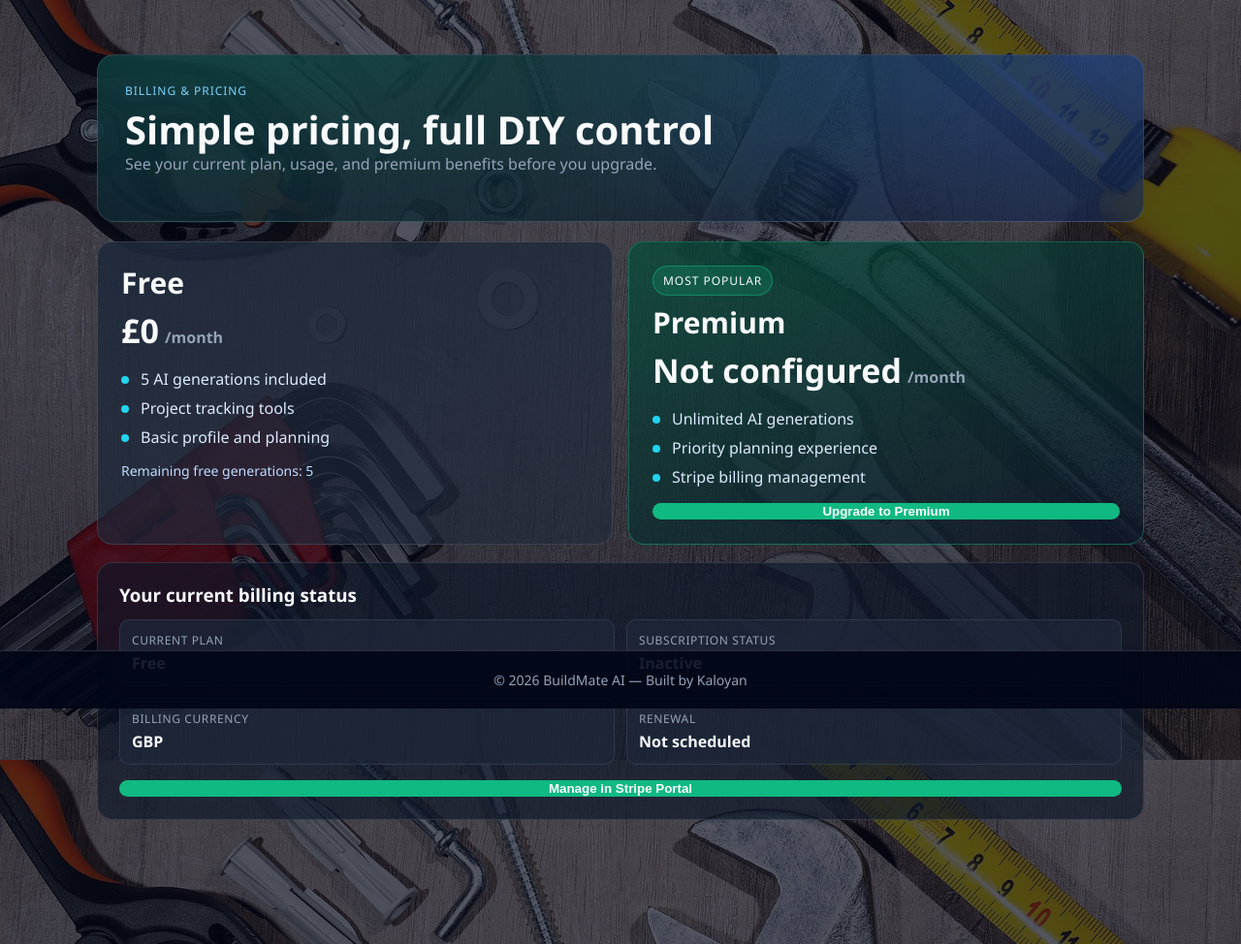
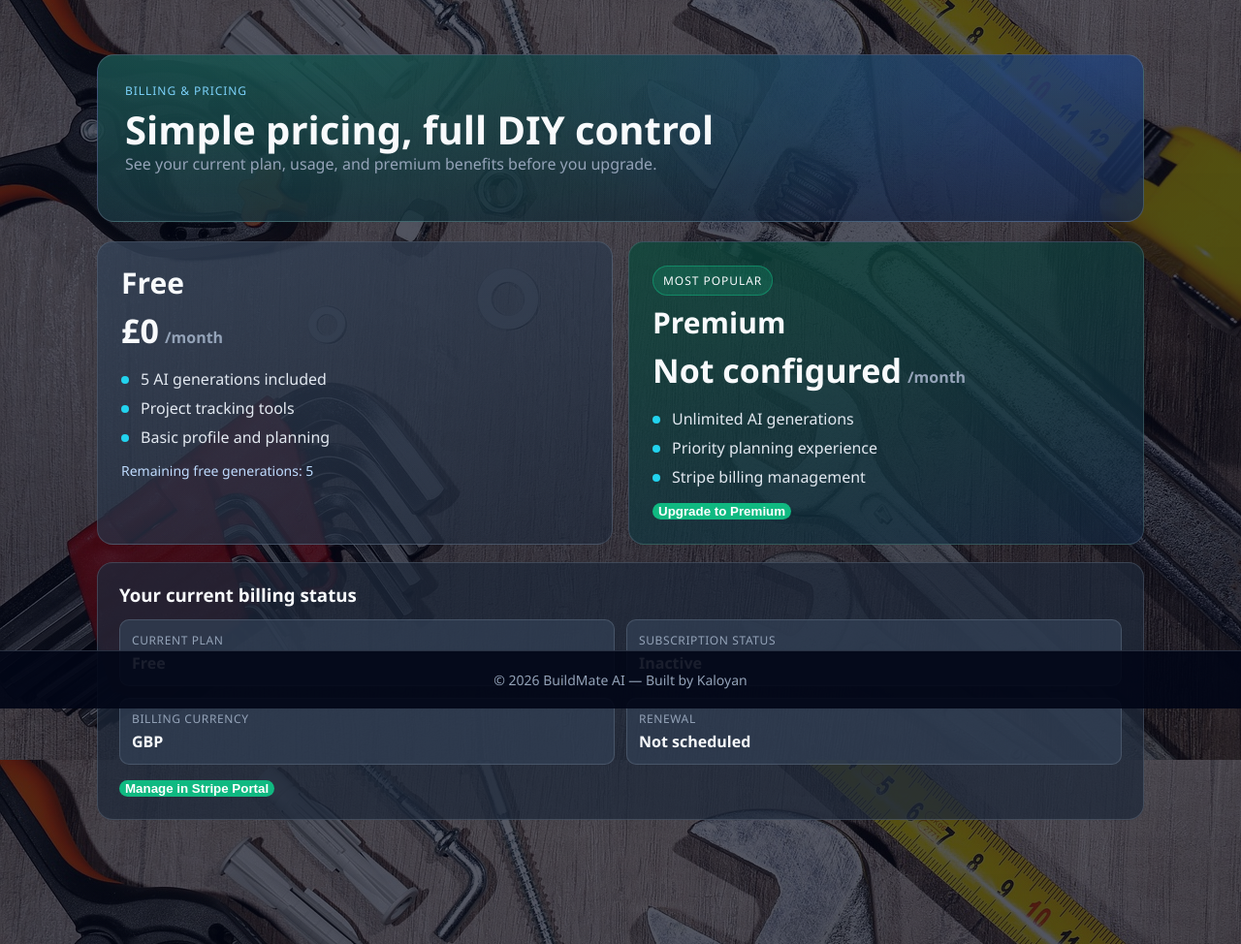
Before and after one commit to KaloyanJK/DIYMate, a Django app: page /accounts/billing/ in a window 1280 px wide. Shown: the part 69-1043 px from the top of the page at 97% size. Run offline with Django 4.2, Linux system fonts and the light colour scheme; a user stored in the database is signed in; data comes from the database, SQL or seed files in the repository; parts of the project's set-up code (start-up, migrations or seed data) failed here and were passed over.

Commit message:
Fix styles

```diff
--- a/accounts/templates/accounts/billing_info.html
+++ b/accounts/templates/accounts/billing_info.html
@@ -35,7 +35,7 @@
 
             <form action="{% url 'start_checkout_session' %}" method="post">
                 {% csrf_token %}
-                <button type="submit" class="btn premium btn-block">Upgrade to Premium</button>
+                <button type="submit" class="btn premium">Upgrade to Premium</button>
             </form>
         </section>
     </div>
@@ -63,7 +63,7 @@
 
         <form action="{% url 'billing_portal' %}" method="post">
             {% csrf_token %}
-            <button type="submit" class="btn premium btn-block">Manage in Stripe Portal</button>
+            <button type="submit" class="btn premium">Manage in Stripe Portal</button>
         </form>
     </section>
 </div>
--- a/projects/templates/projects/create_project.html
+++ b/projects/templates/projects/create_project.html
@@ -9,7 +9,10 @@
         <form method="POST" class="styled-form">
             {% csrf_token %}
             {{ form.as_p }}
-            <button type="submit" class="btn primary btn-block">Create & Generate</button>
+            <div class="btn-group">
+                <button type="submit" class="btn primary">Create & Generate</button>
+                <a href="{% url 'project_list' %}" class="btn ghost">Cancel</a>
+            </div>
         </form>
     </div>
 </div>
--- a/projects/templates/projects/project_detail.html
+++ b/projects/templates/projects/project_detail.html
@@ -1,6 +1,8 @@
 {% extends 'base.html' %}
 
 {% block content %}
+<section class="page-shell">
+<div class="card project-page-card">
 <section class="project-detail-page">
 
 <div class="container">
@@ -112,5 +114,7 @@
 
 </div>
 </section>
+</div>
+</section>
 
 {% endblock %}
--- a/projects/templates/projects/project_list.html
+++ b/projects/templates/projects/project_list.html
@@ -1,6 +1,8 @@
 {% extends 'base.html' %}
 
 {% block content %}
+<section class="page-shell">
+<div class="card project-page-card">
 <section class="projects-list-page">
 
 <div class="header">
@@ -38,10 +40,12 @@
     </div>
 
     {% empty %}
-        <p>No projects yet. Start building something </p>
+        <p>No projects yet. Start building something.</p>
     {% endfor %}
 
 </div>
 </section>
+</div>
+</section>
 
 {% endblock %}
--- a/static/css/site.css
+++ b/static/css/site.css
@@ -7,6 +7,11 @@
     --text-main: #f8fafc;
     --text-muted: #cbd5e1;
     --text-soft: #94a3b8;
+
+    /* Content text palette (separate from navbar/footer text). */
+    --text-content-main: #f8fafc;
+    --text-content-muted: #cbd5e1;
+    --text-content-soft: #94a3b8;
 
     --bg-navy: rgba(15, 23, 42, 0.82);
     --bg-slate: rgba(30, 41, 59, 0.72);
@@ -18,6 +23,37 @@
     --logo-color: #93c5fd;
     --nav-link-color: #cbd5f5;
     --nav-link-hover: #7dd3fc;
+    --footer-text-color: #94a3b8;
+
+    --form-label-color: #cbd5f5;
+    --field-bg: rgba(15, 23, 42, 0.62);
+    --field-text: #f8fafc;
+    --field-border: rgba(255, 255, 255, 0.16);
+    --field-focus-outline: rgba(59, 130, 246, 0.72);
+    --content-divider: rgba(148, 163, 184, 0.4);
+
+    --content-accent: #93c5fd;
+    --content-accent-strong: #bfdbfe;
+    --content-emphasis: #e2e8f0;
+
+    /* Elevated surface colors for hero + billing sections. */
+    --hero-surface-bg: rgba(30, 41, 59, 0.7);
+    --hero-surface-border: rgba(125, 211, 252, 0.32);
+
+    --billing-hero-accent-a: rgba(16, 185, 129, 0.3);
+    --billing-hero-accent-b: rgba(59, 130, 246, 0.32);
+    --billing-hero-base-top: rgba(30, 41, 59, 0.86);
+    --billing-hero-base-bottom: rgba(15, 23, 42, 0.72);
+    --billing-hero-border: rgba(148, 163, 184, 0.3);
+
+    --billing-card-bg: rgba(30, 41, 59, 0.72);
+    --billing-card-border: rgba(148, 163, 184, 0.25);
+    --billing-free-top: rgba(51, 65, 85, 0.84);
+    --billing-free-bottom: rgba(30, 41, 59, 0.66);
+    --billing-premium-top: rgba(13, 73, 59, 0.8);
+    --billing-premium-bottom: rgba(22, 40, 66, 0.72);
+    --billing-summary-bg: rgba(30, 41, 59, 0.74);
+    --billing-fact-bg: rgba(51, 65, 85, 0.72);
 
     --border-soft: rgba(148, 163, 184, 0.25);
     --shadow-soft: 0 12px 30px rgba(0, 0, 0, 0.2);
@@ -297,10 +368,6 @@ button.btn:hover {
     background: rgba(15, 23, 42, 0.34);
 }
 
-.btn-block {
-    width: 100%;
-}
-
 .btn-sm {
     padding: 7px 12px;
     font-size: 13px;
@@ -721,10 +788,10 @@ button.btn:hover {
     border-radius: 18px;
     margin-bottom: 20px;
     background:
-        radial-gradient(1400px 500px at 15% -20%, rgba(16, 185, 129, 0.26), transparent 60%),
-        radial-gradient(1100px 500px at 95% 0%, rgba(59, 130, 246, 0.3), transparent 55%),
-        linear-gradient(160deg, rgba(15, 23, 42, 0.86), rgba(15, 23, 42, 0.64));
-    border: 1px solid rgba(148, 163, 184, 0.22);
+        radial-gradient(1400px 500px at 15% -20%, var(--billing-hero-accent-a), transparent 60%),
+        radial-gradient(1100px 500px at 95% 0%, var(--billing-hero-accent-b), transparent 55%),
+        linear-gradient(160deg, var(--billing-hero-base-top), var(--billing-hero-base-bottom));
+    border: 1px solid var(--billing-hero-border);
 }
 
 .eyebrow {
@@ -749,8 +816,8 @@ button.btn:hover {
 .plan-card {
     border-radius: var(--radius-md);
     padding: 24px;
-    border: 1px solid rgba(148, 163, 184, 0.2);
-    background: rgba(15, 23, 42, 0.65);
+    border: 1px solid var(--billing-card-border);
+    background: var(--billing-card-bg);
     position: relative;
 }
 
@@ -780,7 +847,7 @@ button.btn:hover {
 }
 
 .plan-card li {
-    color: #dbeafe;
+    color: var(--content-emphasis);
     padding-left: 20px;
     position: relative;
 }
@@ -797,12 +864,12 @@ button.btn:hover {
 }
 
 .plan-card.free {
-    background: linear-gradient(160deg, rgba(30, 41, 59, 0.9), rgba(30, 41, 59, 0.55));
+    background: linear-gradient(160deg, var(--billing-free-top), var(--billing-free-bottom));
 }
 
 .plan-card.premium {
-    border-color: rgba(16, 185, 129, 0.42);
-    background: linear-gradient(160deg, rgba(6, 78, 59, 0.75), rgba(15, 23, 42, 0.72));
+    border-color: var(--billing-card-border);
+    background: linear-gradient(160deg, var(--billing-premium-top), var(--billing-premium-bottom));
 }
 
 .tag {
@@ -828,12 +895,16 @@ button.btn:hover {
     margin-top: 16px;
 }
 
+.billing-wrap form {
+    display: inline-block;
+}
+
 .account-billing {
     margin-top: 18px;
     border-radius: var(--radius-md);
     padding: 22px;
-    border: 1px solid rgba(148, 163, 184, 0.2);
-    background: rgba(15, 23, 42, 0.65);
+    border: 1px solid var(--billing-card-border);
+    background: var(--billing-summary-bg);
 }
 
 .account-billing h3 {
@@ -849,8 +920,8 @@ button.btn:hover {
 .facts div {
     padding: 12px;
     border-radius: var(--radius-sm);
-    background: rgba(30, 41, 59, 0.7);
-    border: 1px solid rgba(148, 163, 184, 0.15);
+    background: var(--billing-fact-bg);
+    border: 1px solid var(--billing-card-border);
 }
 
 .facts span {
```
Also changed, not shown: other parts of static/css/site.css (+63 -27 lines).
